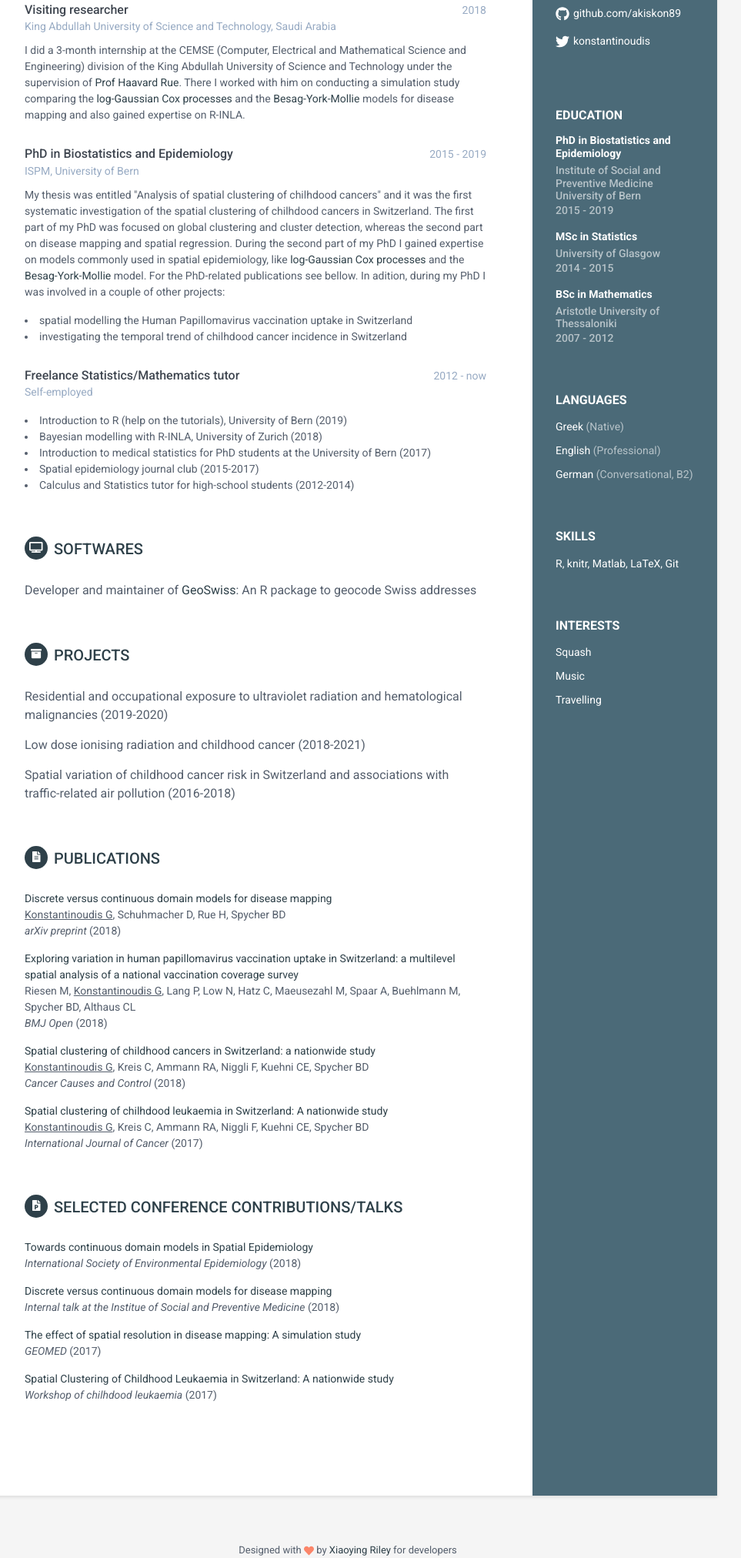
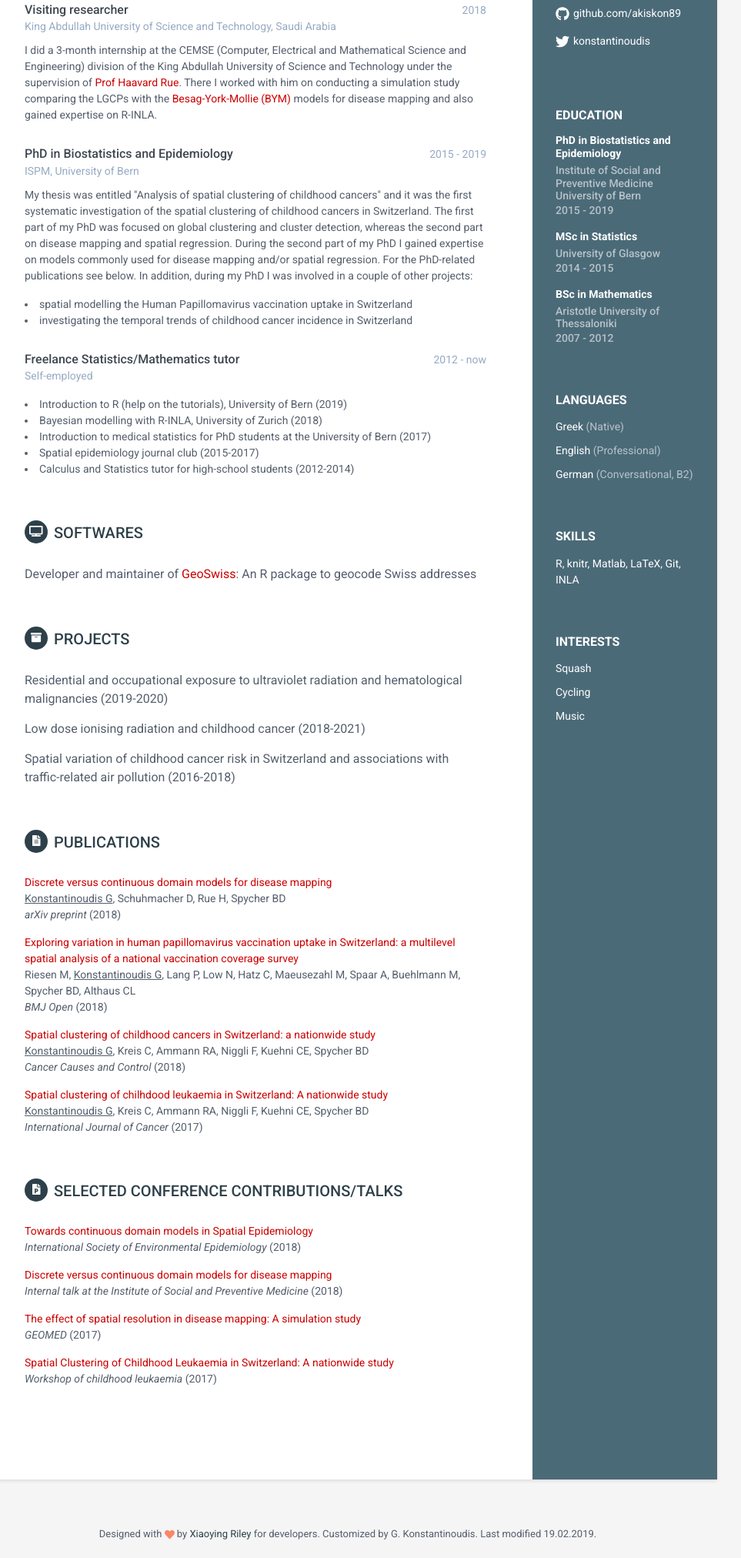
Before and after one commit to gkonstantinoudis/webpage1.0, a plain HTML site: page index.html in a window 1280 px wide. Shown: the part 563-2587 px from the top of the page at 77% size, without its empty margins (188-1151 px from the left). Drawn offline with Linux system fonts and the light colour scheme.

Commit message:
spelling mistakes and small modifications

```diff
--- a/index.html
+++ b/index.html
@@ -65,7 +65,7 @@
 
 <li class="linkedin"><i class="fab fa-linkedin-in"></i><a href="https://www.linkedin.com/in/garyfalloskonstantinoudis/" target="_blank">linkedin</a></li>
 
-<li class="github"><i class="fab fa-github"></i><a href="https://github.com/akiskon89" target="_blank">github.com/akiskon89</a></li>
+<li class="github"><i class="fab fa-github"></i><a href="https://github.com/gkonstantinoudis" target="_blank">github.com/akiskon89</a></li>
 
 <li class="twitter"><i class="fab fa-twitter"></i><a href="https://twitter.com/konstantinoudis" target="_blank">konstantinoudis</a></li>
 
@@ -137,7 +137,7 @@
 
 <ul class="list-unstyled interests-list">
 
-<li>R, knitr, Matlab, LaTeX, Git</li>
+<li>R, knitr, Matlab, LaTeX, Git, INLA</li>
 
 </ul>
 
@@ -153,9 +153,9 @@
 
 <li>Squash</li>
 
+<li>Cycling</li>
+
 <li>Music</li>
-
-<li>Travelling</li>
 
 </ul>
 
@@ -175,7 +175,7 @@
 
 <div class="summary">
 
-<p>Applied statistician with expertise on spatial epidemiology, <a href="http://www.r-inla.org/" target="_blank">R-INLA</a> and research interests on public health, climate change and childhood health.</p>
+<p>Applied statistician with expertise on spatial epidemiology, <a href="http://www.r-inla.org/" target="_blank" style="color: #cc0000">R-INLA</a> and research interests on public health, climate change and childhood health.</p>
 
 </div><!--//summary-->
 
@@ -206,15 +206,15 @@
 
 <div class="details">
 
-<p> I work on developping a class of continuous domain models, namely the Log-Gaussian Cox processes, to model adult lung and colorectal cancer incidence in the French speaking cantons in Switzerland.
+<p> I work on developing a class of continuous domain models, namely the <a href="https://doi.org/10.1111/1467-9469.00115" target="_blank" style="color: #cc0000">log-Gaussian Cox processes (LGCP)</a> , to model adult lung and colorectal cancer incidence in the French speaking cantons in Switzerland.
 My current role also includes supervising PhD and MSc students on various projects including:
 <li>developing spatial models to model background radiation in Switzerland</li>
 
-<li>examining the association of chilhdood leukaemia and proximity to petrol stations</li>
+<li>examining the association of childhood leukaemia and proximity to petrol stations</li>
 
-<li>reviewing competing risk models for chilhdood cancer survival</li>
+<li>reviewing competing risk models for childhood cancer survival</li>
 
-<li>developping an automatized tool for chilhdood cancers cluster detection in Switzerland</li>
+<li>developing an automatized tool for childhood cancers cluster detection in Switzerland</li>
 
 </p>
 
@@ -243,7 +243,7 @@ My current role also includes supervising PhD and MSc students on various projec
 <div class="details">
 
 <p> I did a 3-month internship at the CEMSE (Computer, Electrical and Mathematical Science and Engineering) division of the King Abdullah University of Science and Technology under the
-supervision of <a href="https://www.kaust.edu.sa/en/study/faculty/haavard-rue" target="_blank">Prof Haavard Rue</a>. There I worked with him on conducting a simulation study comparing the <a href="https://doi.org/10.1111/1467-9469.00115" target="_blank">log-Gaussian Cox processes</a> and the <a href="https://link.springer.com/article/10.1007/BF00116466" target="_blank">Besag-York-Mollie</a> models for disease mapping and also gained
+supervision of <a href="https://www.kaust.edu.sa/en/study/faculty/haavard-rue" target="_blank" style="color: #cc0000">Prof Haavard Rue</a>. There I worked with him on conducting a simulation study comparing the LGCPs with the <a href="https://link.springer.com/article/10.1007/BF00116466" target="_blank" style="color: #cc0000">Besag-York-Mollie (BYM)</a> models for disease mapping and also gained
 expertise on R-INLA.
 </p>
 
@@ -272,12 +272,11 @@ expertise on R-INLA.
 
 <div class="details">
 
-<p>My thesis was entitled "Analysis of spatial clustering of chilhdood cancers" and it was the first systematic investigation of the spatial clustering of chilhdood cancers in Switzerland.
+<p>My thesis was entitled "Analysis of spatial clustering of childhood cancers" and it was the first systematic investigation of the spatial clustering of childhood cancers in Switzerland.
 The first part of my PhD was focused on global clustering and cluster detection, whereas the second part on disease mapping and spatial regression. During the second part of my PhD I gained
-expertise on models commonly used in spatial epidemiology, like <a href="https://doi.org/10.1111/1467-9469.00115" target="_blank">log-Gaussian Cox processes</a> and the <a href="https://link.springer.com/article/10.1007/BF00116466" target="_blank">Besag-York-Mollie</a> model. For the PhD-related publications see bellow. In adition, during my
-PhD I was involved in a couple of other projects:
+expertise on models commonly used for disease mapping and/or spatial regression. For the PhD-related publications see below. In addition, during my PhD I was involved in a couple of other projects:
 <li>spatial modelling the Human Papillomavirus vaccination uptake in Switzerland</li>
-<li>investigating the temporal trend of chilhdood cancer incidence in Switzerland</li>
+<li>investigating the temporal trends of childhood cancer incidence in Switzerland</li>
 </p>
 
 
@@ -332,7 +331,7 @@ PhD I was involved in a couple of other projects:
 <div class="item">
 
 <span class="project-title">
-<span class="project-title">Developer and maintainer of <a href="https://github.com/akiskon89/GeoSwiss">GeoSwiss</a>: An R package to geocode Swiss addresses</span>
+<span class="project-title">Developer and maintainer of <a href="https://github.com/akiskon89/GeoSwiss" style="color: #cc0000">GeoSwiss</a>: An R package to geocode Swiss addresses</span>
 
 </section><!--//section-->
 
@@ -372,7 +371,7 @@ PhD I was involved in a couple of other projects:
 
 <div class="publication-title">
 
-<a href="https://arxiv.org/abs/1808.04765" target="_blank">Discrete versus continuous domain models for disease mapping</a>
+<a href="https://arxiv.org/abs/1808.04765" target="_blank" style="color: #cc0000">Discrete versus continuous domain models for disease mapping</a>
 </div>
 <div class="publication-authors"><u>Konstantinoudis G</u>, Schuhmacher D, Rue H, Spycher BD</div>
 <div class="publication-conference"><i>arXiv preprint</i> (2018)</div>
@@ -384,7 +383,7 @@ PhD I was involved in a couple of other projects:
 
 <div class="publication-title">
 
-<a href="http://dx.doi.org/10.1136/bmjopen-2017-021006" target="_blank">Exploring variation in human papillomavirus vaccination uptake in Switzerland:
+<a href="http://dx.doi.org/10.1136/bmjopen-2017-021006" target="_blank" style="color: #cc0000">Exploring variation in human papillomavirus vaccination uptake in Switzerland:
 a multilevel spatial analysis of a national vaccination coverage survey</a>
 </div>
 <div class="publication-authors">Riesen M, <u>Konstantinoudis G</u>, Lang P, Low N, Hatz C, Maeusezahl M, Spaar A, Buehlmann M, Spycher BD, Althaus CL</div>
@@ -396,7 +395,7 @@ a multilevel spatial analysis of a national vaccination coverage survey</a>
 
 <div class="publication-title">
 
-<a href="https://doi.org/10.1007/s10552-018-1011-6" target="_blank">Spatial clustering of childhood cancers in Switzerland: a nationwide study</a>
+<a href="https://doi.org/10.1007/s10552-018-1011-6" target="_blank" style="color: #cc0000">Spatial clustering of childhood cancers in Switzerland: a nationwide study</a>
 </div>
 <div class="publication-authors"><u>Konstantinoudis G</u>, Kreis C, Ammann RA, Niggli F, Kuehni CE, Spycher BD</div>
 <div class="publication-conference"><i>Cancer Causes and Control</i> (2018)</div>
@@ -408,7 +407,7 @@ a multilevel spatial analysis of a national vaccination coverage survey</a>
 
 <div class="publication-title">
 
-<a href="https://doi.org/10.1002/ijc.30832" target="_blank">Spatial clustering of chilhdood leukaemia in Switzerland: A nationwide study</a>
+<a href="https://doi.org/10.1002/ijc.30832" target="_blank" style="color: #cc0000">Spatial clustering of chilhdood leukaemia in Switzerland: A nationwide study</a>
 </div>
 <div class="publication-authors"><u>Konstantinoudis G</u>, Kreis C, Ammann RA, Niggli F, Kuehni CE, Spycher BD</div>
 <div class="publication-conference"><i>International Journal of Cancer</i> (2017)</div>
@@ -431,7 +430,7 @@ a multilevel spatial analysis of a national vaccination coverage survey</a>
 
 <div class="publication-title">
 
-<a href="https://github.com/akiskon89/PersonalWebsite/blob/master/slides/180728_ISEE_oral.pdf" target="_blank">Towards continuous domain models in Spatial Epidemiology</a>
+<a href="https://github.com/gkonstantinoudis/gkonstantinoudis.github.io/blob/master/slides/180728_ISEE_oral.pdf" target="_blank" style="color: #cc0000">Towards continuous domain models in Spatial Epidemiology</a>
 </div>
 <div class="publication-conference"><i>International Society of Environmental Epidemiology</i> (2018)</div>
 </div><!--//item-->
@@ -444,9 +443,9 @@ a multilevel spatial analysis of a national vaccination coverage survey</a>
 
 <div class="publication-title">
 
-<a href="https://github.com/gkonstantinoudis/gkonstantinoudis.github.io/blob/master/slides/180625_SimStudy_ISPM_v2.0.pdf" target="_blank">Discrete versus continuous domain models for disease mapping</a>
+<a href="https://github.com/gkonstantinoudis/gkonstantinoudis.github.io/blob/master/slides/180625_SimStudy_ISPM_v2.0.pdf" target="_blank" style="color: #cc0000">Discrete versus continuous domain models for disease mapping</a>
 </div>
-<div class="publication-conference"><i>Internal talk at the Institue of Social and Preventive Medicine</i> (2018)</div>
+<div class="publication-conference"><i>Internal talk at the Institute of Social and Preventive Medicine</i> (2018)</div>
 </div><!--//item-->
 
 <div class="item">
@@ -457,7 +456,7 @@ a multilevel spatial analysis of a national vaccination coverage survey</a>
 
 <div class="publication-title">
 
-<a href="https://github.com/akiskon89/PersonalWebsite/blob/master/slides/170817_GEOMEDpresentation_Final.pdf" target="_blank">The effect of spatial resolution in disease mapping: A simulation study</a>
+<a href="https://github.com/gkonstantinoudis/gkonstantinoudis.github.io/blob/master/slides/170817_GEOMEDpresentation_Final.pdf" target="_blank" style="color: #cc0000">The effect of spatial resolution in disease mapping: A simulation study</a>
 </div>
 <div class="publication-conference"><i>GEOMED</i> (2017)</div>
 </div><!--//item-->
@@ -470,9 +469,9 @@ a multilevel spatial analysis of a national vaccination coverage survey</a>
 
 <div class="publication-title">
 
-<a href="https://github.com/akiskon89/PersonalWebsite/blob/master/slides/161021_LeukaemiaClustering.pdf" target="_blank">Spatial Clustering of Childhood Leukaemia in Switzerland: A nationwide study</a>
+<a href="https://github.com/gkonstantinoudis/gkonstantinoudis.github.io/blob/master/slides/161021_LeukaemiaClustering.pdf" target="_blank" style="color: #cc0000">Spatial Clustering of Childhood Leukaemia in Switzerland: A nationwide study</a>
 </div>
-<div class="publication-conference"><i>Workshop of chilhdood leukaemia</i> (2017)</div>
+<div class="publication-conference"><i>Workshop of childhood leukaemia</i> (2017)</div>
 </div><!--//item-->
 
 <div class="item">
@@ -495,7 +494,7 @@ a multilevel spatial analysis of a national vaccination coverage survey</a>
 <!--/* This template is released under the Creative Commons Attribution 3.0 License. Please keep the attribution link below when using for your own project.
 Thank you for your support. :) If you'd like to use the template without the attribution, you can check out other commercial license options via our website: themes.3rdwavemedia.com */-->
 
-<small class="copyright">Designed with <i class="fas fa-heart"></i> by <a href="http://themes.3rdwavemedia.com" target="_blank">Xiaoying Riley</a> for developers</small>
+<small class="copyright">Designed with <i class="fas fa-heart"></i> by <a href="http://themes.3rdwavemedia.com" target="_blank">Xiaoying Riley</a> for developers. Customized by G. Konstantinoudis. Last modified 19.02.2019.</small>
 
 </div><!--//container-->
 
```
Also changed, not shown: 1 other file.
